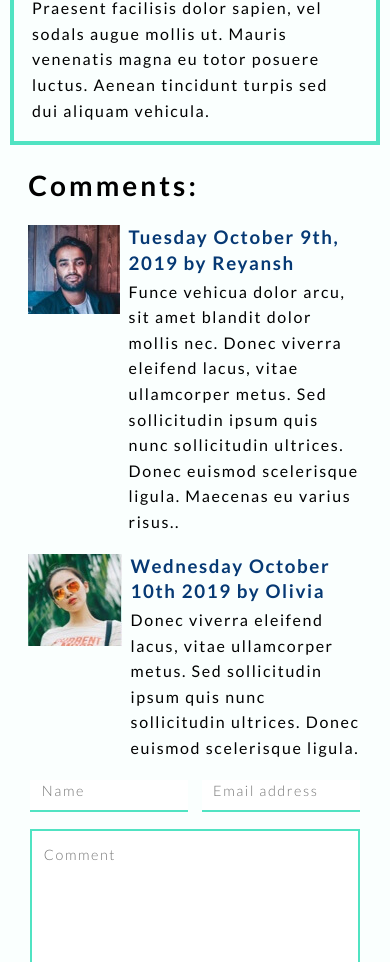
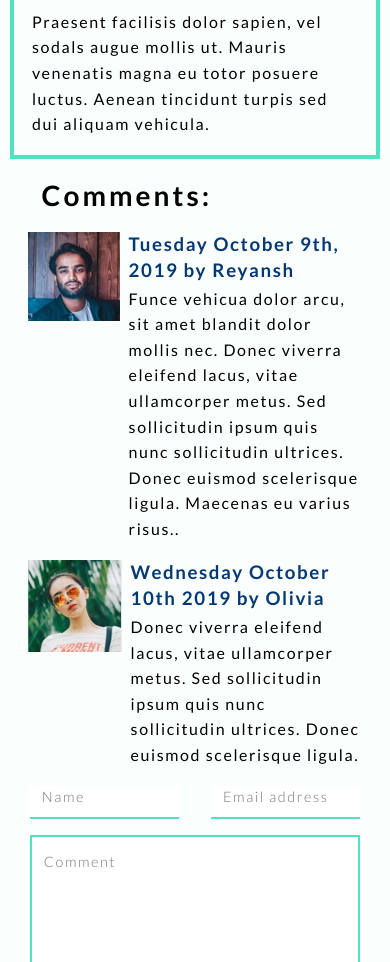
Before and after one commit to dluudevs/derek-luu-project2, a plain HTML site: page blog.html in a window 390 px wide. Shown: the part 2014-2976 px from the top of the page. Drawn offline with nearby package versions, Linux system fonts and the light colour scheme.

Commit message:
tweaks to blog.html

```diff
--- a/styles/partials/_blog.scss
+++ b/styles/partials/_blog.scss
@@ -252,6 +252,10 @@
 
     @media (max-width: 928px){
 
+        .main-blog {
+            margin-top: 6%;
+        }
+
         .flex-row_mobile {
             margin-bottom: 6%;
 
@@ -263,6 +267,10 @@
             .post-wrapper li {
                 flex-basis: auto;
             }
+        }
+
+        .comments h2 {
+            margin: 4%;
         }
     }
 
--- a/styles/partials/_universals.scss
+++ b/styles/partials/_universals.scss
@@ -226,16 +226,16 @@ header nav {
         .visuallyhidden,
         #name,
         #email {
-            width: 46%;
+            width: 45%;
         }
 
-        @media(max-width:501px){
+        // @media(max-width:501px){
 
-            #name,
-            #email {
-                width: 48%;
-            }
-        }
+        //     #name,
+        //     #email {
+        //         width: 44%;
+        //     }
+        // }
 
 
         textarea {
```
Also changed, not shown: styles/main.css, 1 other file.
